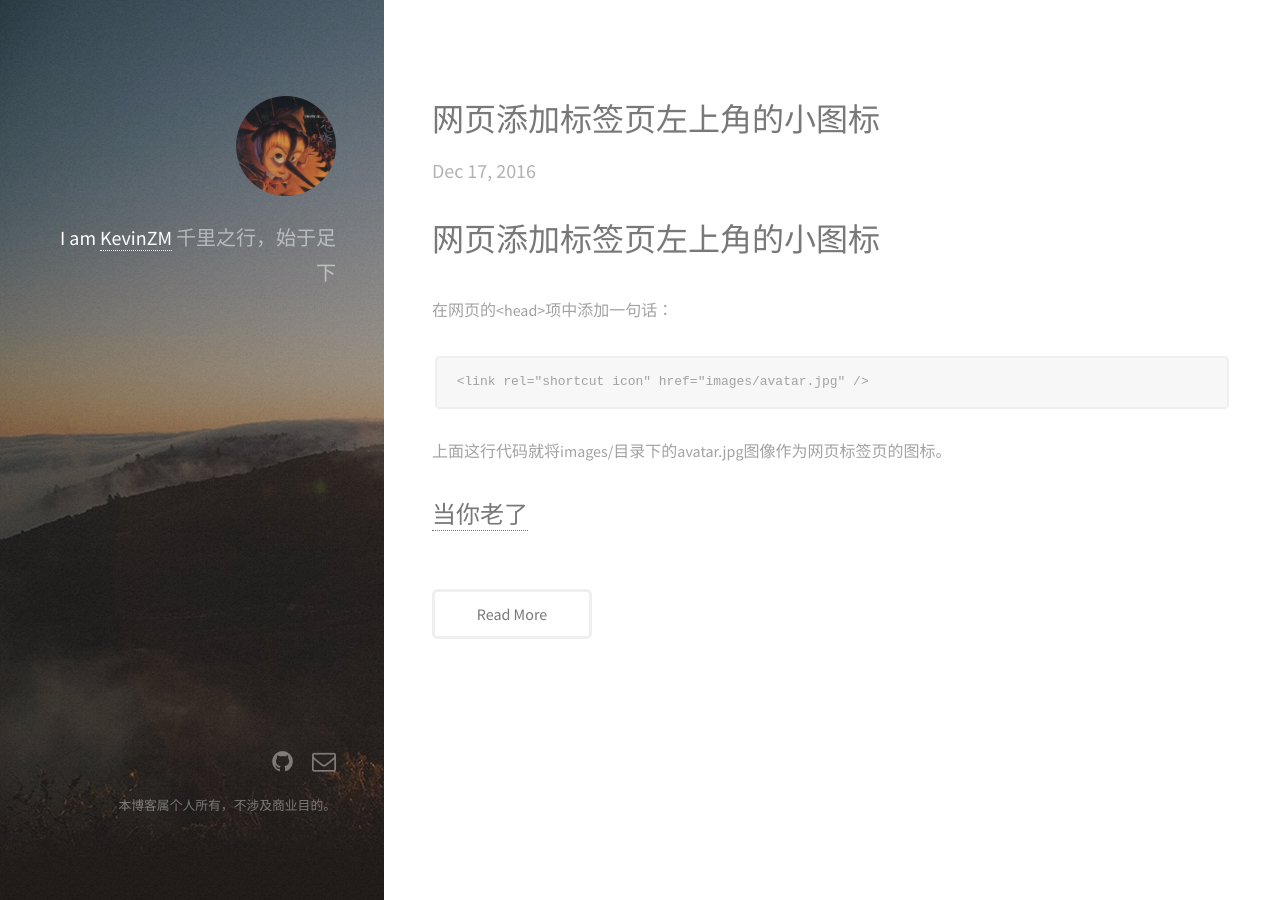
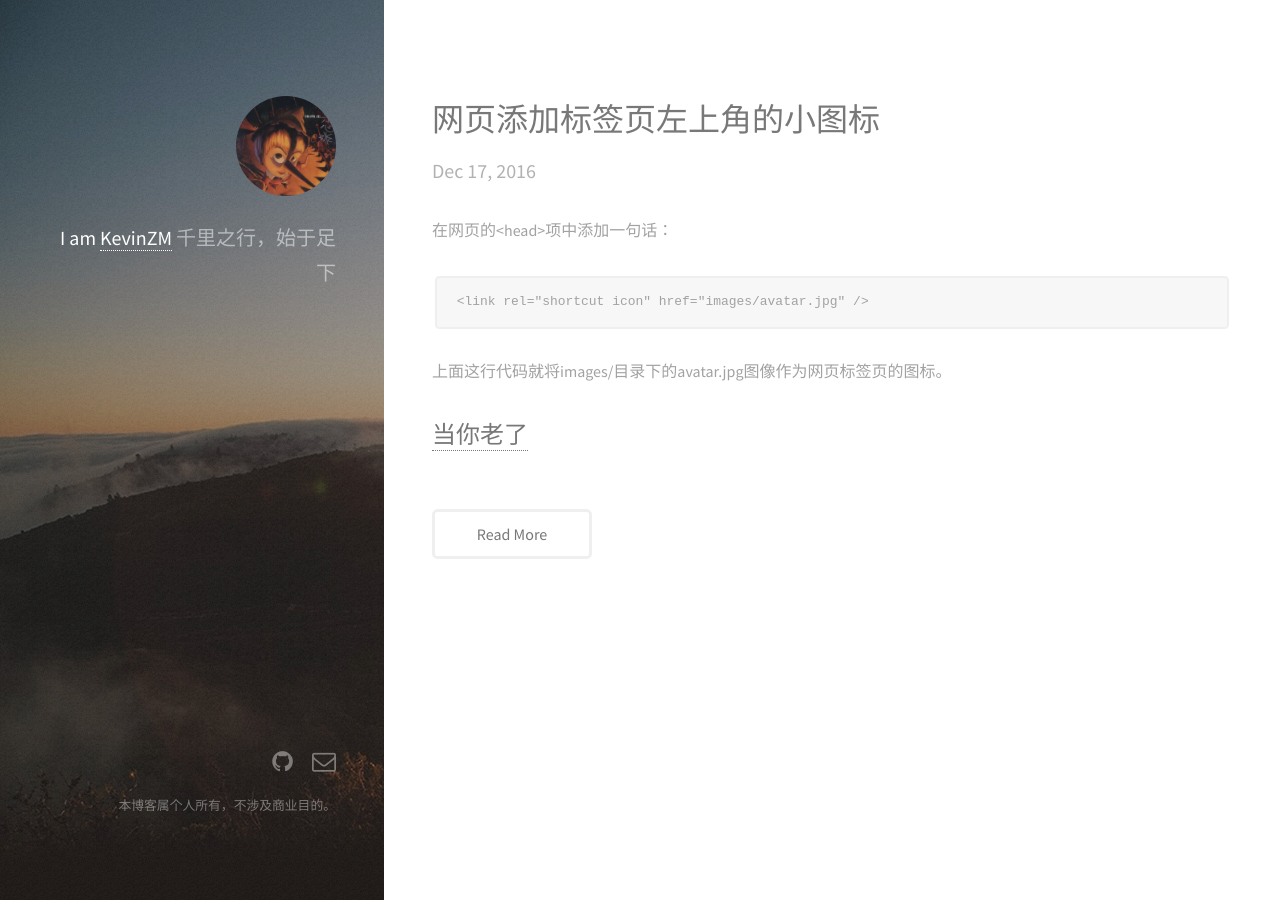
Before and after one commit to KevinZM/kevinzmmmmm.github.io, a Jekyll site: the page built from _posts/2016-12-17-网页添加标签页左上角的小图标.md, in a window 1280 px wide. Built offline with Jekyll 4.4.1, drawn with Linux system fonts in a browser that asks for light colours; our own code applies the rules of GitHub Pages for plain Markdown files.

Commit message:
取消标题

```diff
--- a/_posts/2016-12-17-网页添加标签页左上角的小图标.md
+++ b/_posts/2016-12-17-网页添加标签页左上角的小图标.md
@@ -1,4 +1,3 @@
-# 网页添加标签页左上角的小图标
 
 在网页的\<head\>项中添加一句话：
 
```
